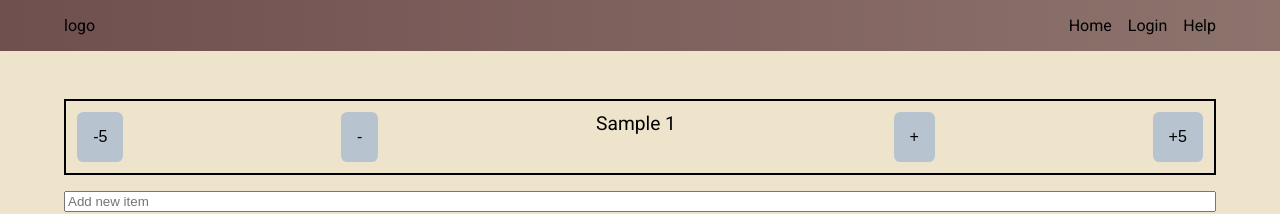
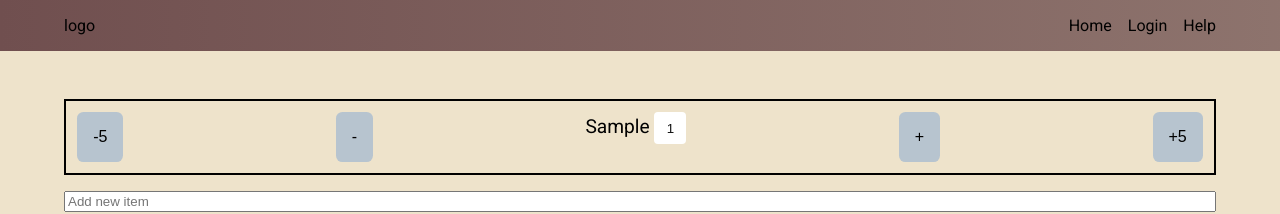
Before and after one commit to shaharkamay/arcaffe_stock_management, a React (Create React App) app in the folder frontend/: page / in a window 1280 px wide. Both pictures are taken after typing "Sample" into the empty fields and a click on the button "Add". Shown: the top 214 px of the page. Built offline with nearby package versions, Linux system fonts and the light colour scheme.

Commit message:
set item count manually added

```diff
--- a/frontend/src/components/List/Item/Item.tsx
+++ b/frontend/src/components/List/Item/Item.tsx
@@ -1,4 +1,4 @@
-import React from 'react';
+import React, {useRef} from 'react';
 import Button from '../../Button/Button';
 import {ItemI} from '../../../@types';
 import useLongPress from '../../../hooks/useLongPress';
@@ -18,12 +18,19 @@ const Item = ({
     stockList: ItemI[],
     setStockList: React.Dispatch<React.SetStateAction<ItemI[]>>
 }): JSX.Element => {
+
+    const inputRef = useRef<HTMLInputElement>(null);
+
     const onLongPress = (e: React.TouchEvent<HTMLElement>) => {
         onItemClick(e, item);
     };
 
     const onClick = (e: React.TouchEvent<HTMLElement>) => {
         let doesExistInSelectedItems = false;
+        if ((e.target as HTMLTextAreaElement).tagName === 'INPUT') {
+            return;
+        }
+
         for (let j = 0; j < selectedItems.length; j++) {
             const selectedName = selectedItems[j].name;
             if (selectedName !== item.name) {
@@ -58,6 +65,7 @@ const Item = ({
             updatedStockList = stockList.map((i) => {
                 if (i.name === item.name) {
                     const newTotal = ((item.count + amount) < 0) ? 0 : (item.count + amount);
+
                     return {...item, count: newTotal};
                 }
                 return i;
@@ -77,9 +85,28 @@ const Item = ({
                 }
             }
         }
+        localStorage.setItem('stockList', JSON.stringify(updatedStockList));
         setStockList(updatedStockList);
-        localStorage.setItem('stockList', JSON.stringify(updatedStockList));
     };
+
+    const setItemCount = (e: React.FocusEvent) => {
+        if((e.target as HTMLTextAreaElement).value === '')
+            return;
+        const updatedStockList = stockList.map((i) => {
+            if (i.name === item.name) {
+                return {...item, count: Number((e.target as HTMLTextAreaElement).value) < 0 ? 0 : Number((e.target as HTMLTextAreaElement).value)};
+            }
+            return i;
+        });
+        setStockList(() => {
+            localStorage.setItem('stockList', JSON.stringify(updatedStockList));
+            return [...updatedStockList];
+        });
+    };
+
+    if(inputRef.current?.value) {
+        inputRef.current.value = '';
+    }
 
     return (
         <div className='list-item' style={{border: (selectedItems.filter(i => i.name === item.name).length > 0) ? '2px solid blue' : '2px solid black'}} {...longPressEvent}>
@@ -93,7 +120,7 @@ const Item = ({
             }}>-</Button>
             <div>
                 <span>{item.name} </span>
-                <span>{item.count}</span>
+                <span><input className="count-input" type='text' onBlur={setItemCount} disabled={Boolean(selectedItems.length)} placeholder={item.count.toString()} ref={inputRef} /></span>
             </div>
             <Button onClick={(e) => {
                 e.stopPropagation();
--- a/frontend/src/components/List/list.css
+++ b/frontend/src/components/List/list.css
@@ -10,6 +10,20 @@
     padding: 0.7rem;
     font-size: 1.2rem;
 }
+
+.count-input {
+    width: 2rem;
+    height: 2rem;
+    text-align: center;
+    background-color: var(--background);
+    border: none;
+    border-radius: 4px;
+}
+
+.count-input::placeholder {
+    color: var(--foreground);
+}
+
 @media (min-width:700px) {
     .list {
         --li-margin: 0;
```
